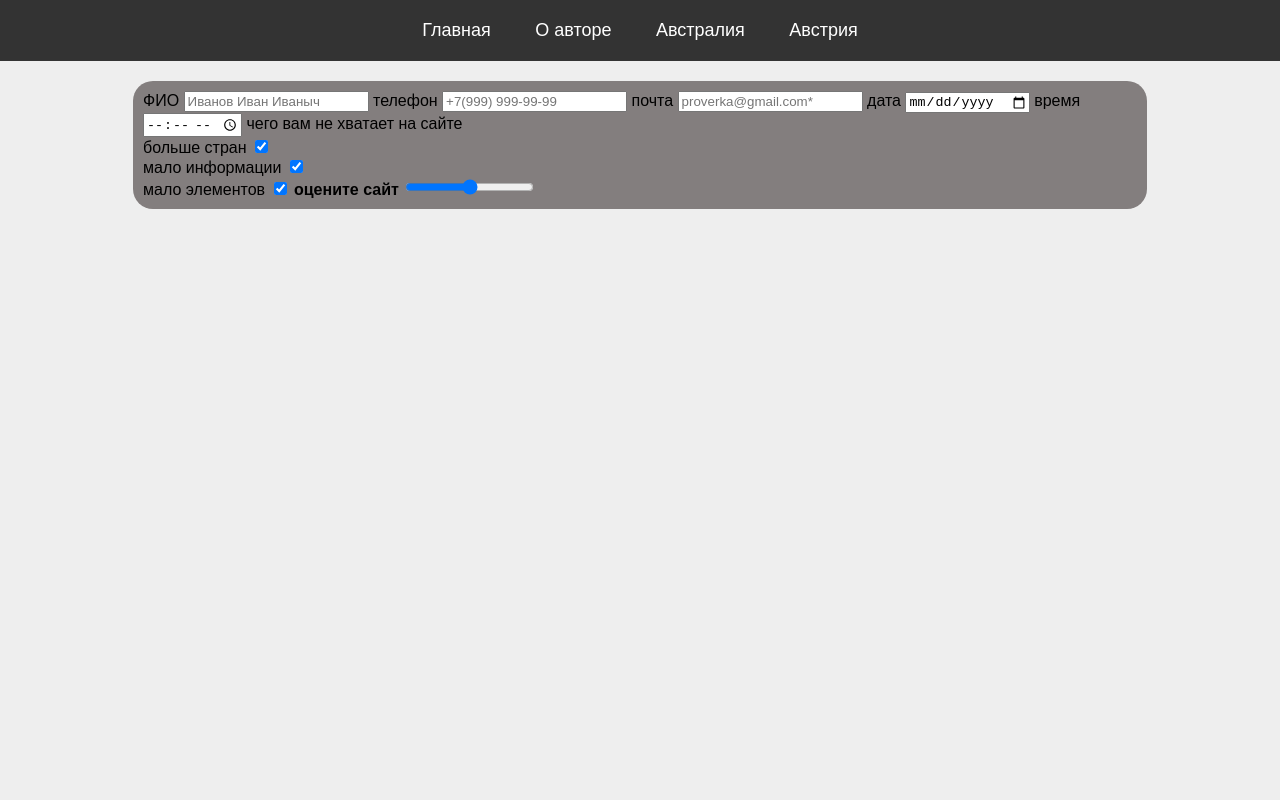
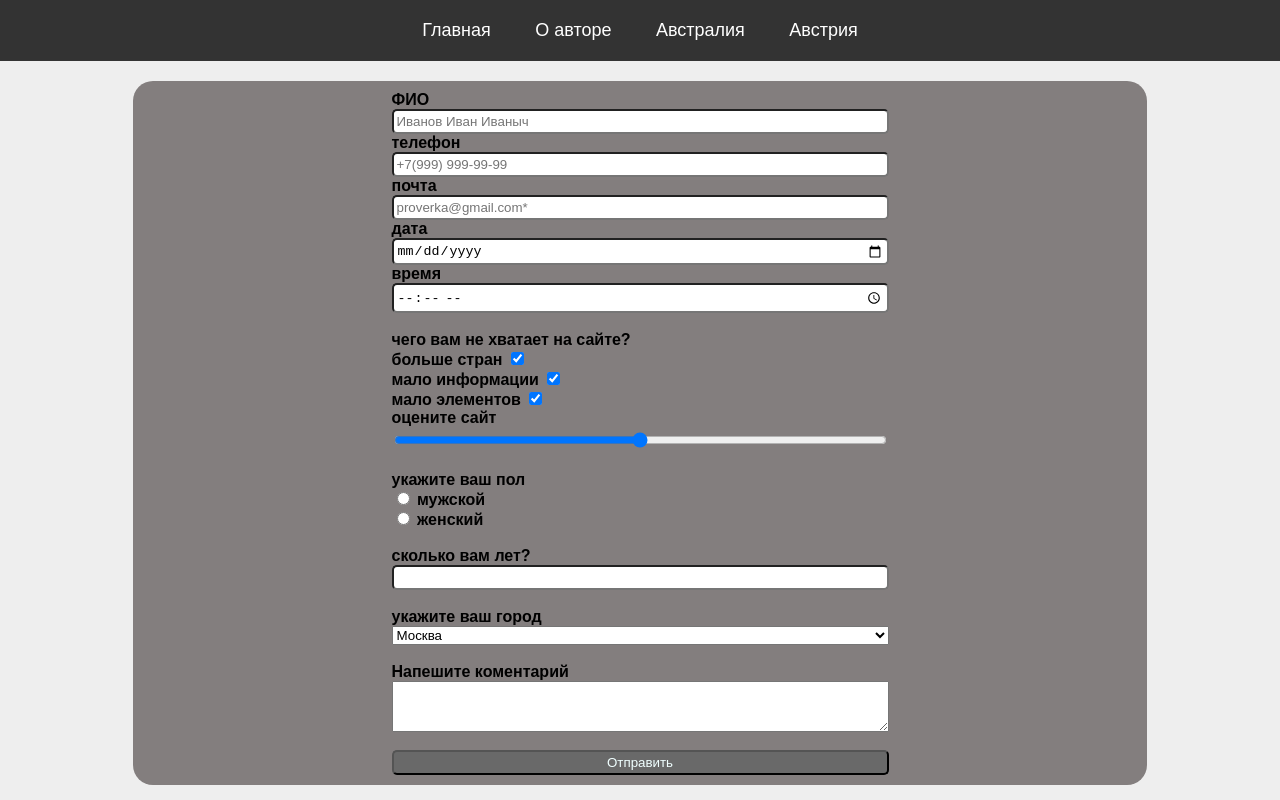
Before and after one commit to LavrPlekhov/Contry, a plain HTML site: page contact.html in a window 1280 px wide. Drawn offline with Linux system fonts and the light colour scheme.

Commit message:
!!!
Новая версия

```diff
--- a/contact.html
+++ b/contact.html
@@ -40,7 +40,8 @@
     </label>
     <input type="time" name="time" id="time">
      <label for="adds_for_site">
-            чего вам не хватает на сайте
+        <br>
+            чего вам не хватает на сайте?
      </label>
      <div class="inner_padding" id="adds_for_site">
         <label class="container">больше стран
@@ -61,6 +62,53 @@
     </label>
     <label for="rank"><b>оцените сайт</b></label>
     <input type="range" id="rank" name="rank" min="0" max="10">
+    <br>
+    <label for="">
+        укажите ваш пол
+    </label>
+    <div>
+    <input type="radio" id="mus" name="gender">
+    <label for="mus">
+        мужской
+    </label>
+    </div>
+    <div>
+      <input type="radio" id="fem" name="gender">
+      <label for="fem">
+        женский
+      </label>
+    </div>
+      <br>
+      <label for="age">
+        сколько вам лет?
+      </label>
+      <input type="number" id="age" name="age">
+      <br>
+      <label for="city">
+        укажите ваш город
+      </label>
+      <select name="city" id="city">
+            <option value="Москва">
+             Москва
+            </option>
+            <option value="Нижний Новгород">
+                Нижний Новгород
+               </option>
+                <option value="Себирь">
+                    Себирь
+                </option>
+                <option value="Инополис">
+                    Инополис
+                </option>
+           </select>
+           <br>
+           <label for="comment">
+            Напешите коментарий
+           </label>
+            <textarea name="comment" id="comment" cols="30" rows="3">
+            </textarea>
+            <br>
+            <input type="submit" value="Отправить" id="button">
 </form>
         </div>
     </main>
--- a/style.css
+++ b/style.css
@@ -154,5 +154,26 @@ display: flex;
     display: flex;
     flex-direction: column;
     justify-content: center;
+}
 
+form{
+    display: flex;
+    flex-direction: column;
+    width: 50%;
+    margin: auto;
 }
+
+
+label{
+      font-weight:700;
+}
+
+input{
+      padding: 3px;
+      border-radius: 5px;
+}
+
+
+#button{background-color: dimgray;
+        color: azure;
+}
```
